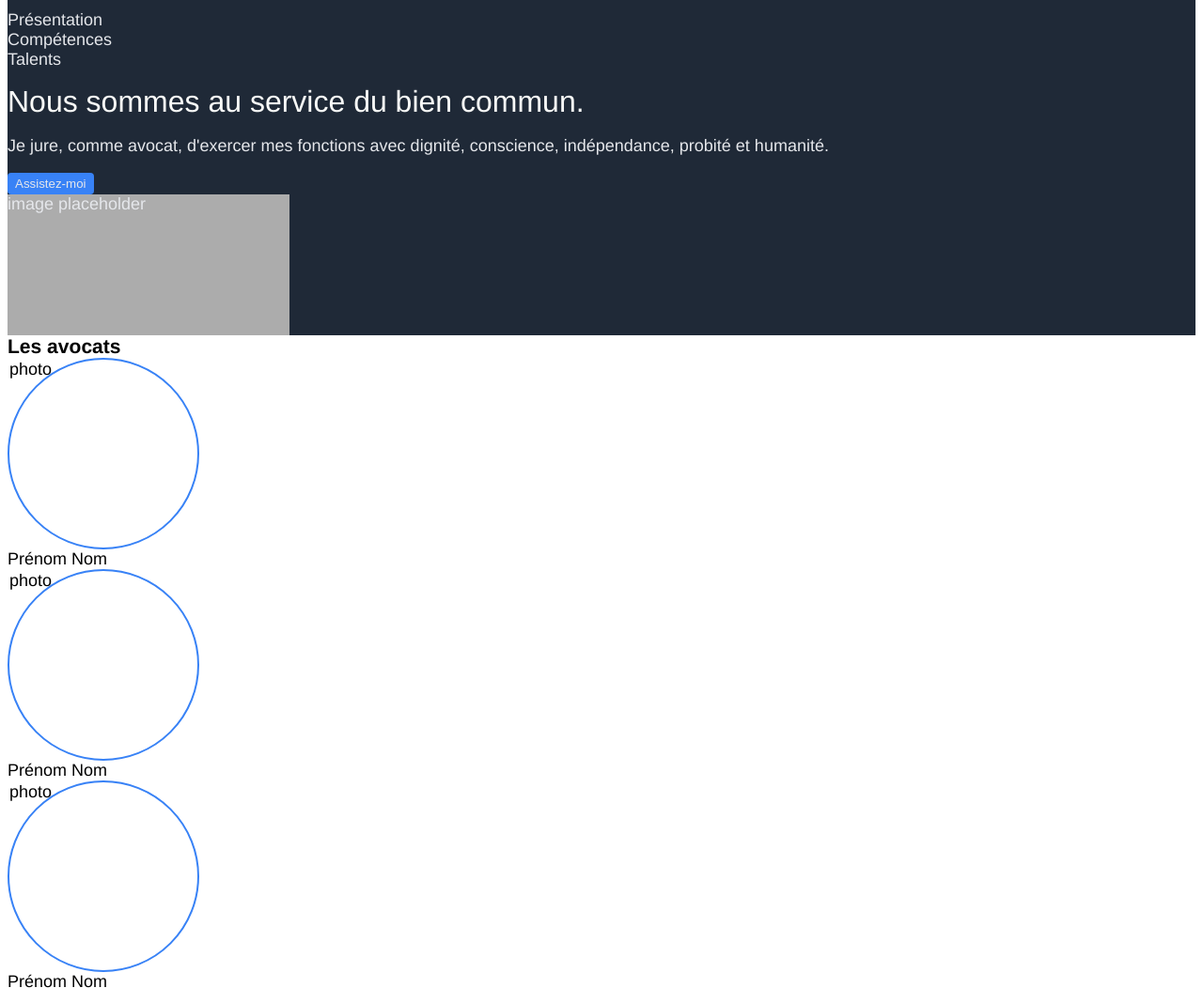
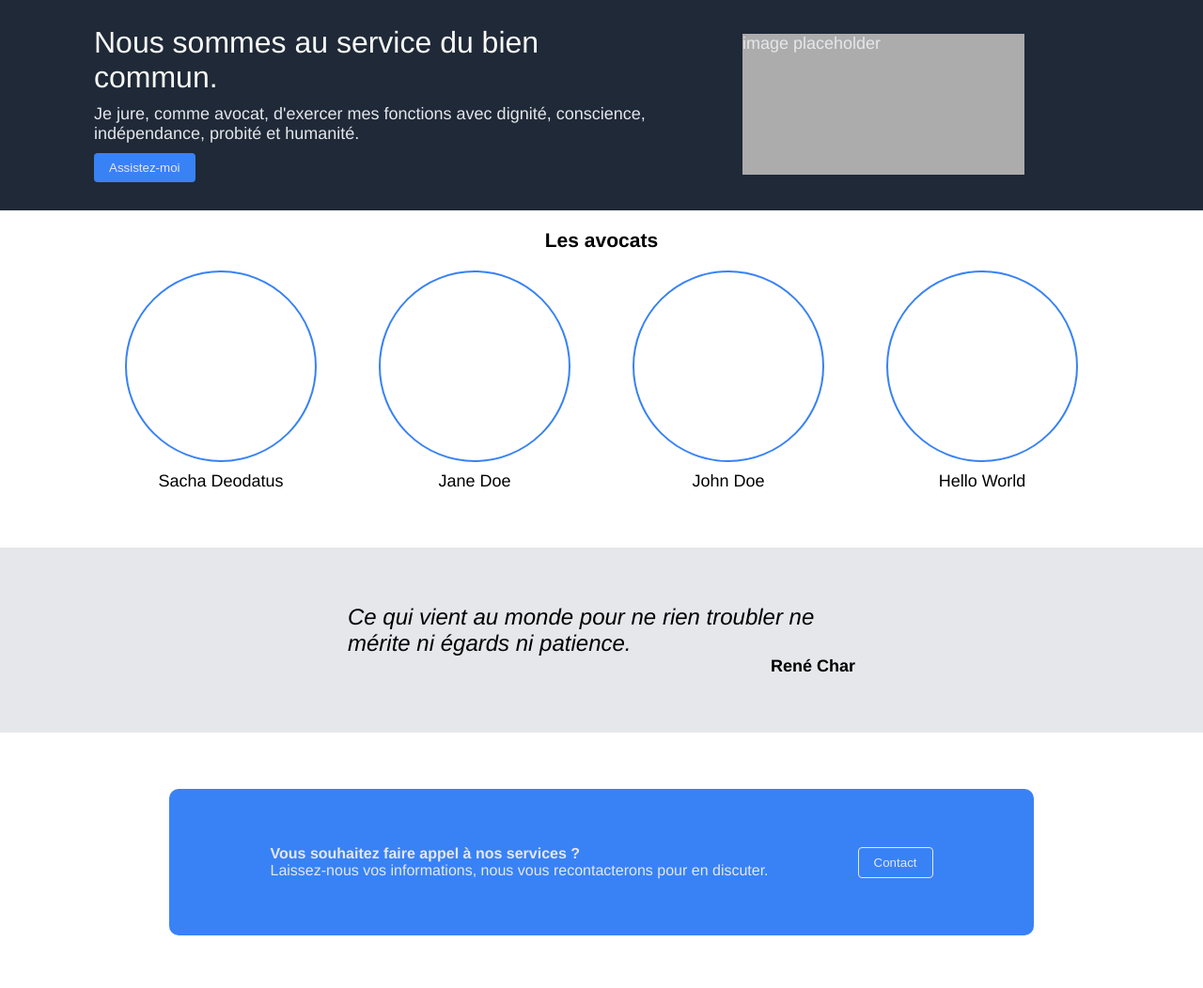
Before and after one commit to sacha-deodatus/odin-landing-page, a plain HTML site: page index.html in a window 1280 px wide. Shown: the part 56-1108 px from the top of the page at 94% size. Drawn offline with Linux system fonts and the light colour scheme.

Commit message:
Style the page to its final design

```diff
--- a/index.html
+++ b/index.html
@@ -18,41 +18,51 @@
             </ul>
         </div>
         <div class="presentation">
+            <div class="left-side">
                 <h2>Nous sommes au service du bien commun.</h2>
                 <p>Je jure, comme avocat, d'exercer mes fonctions avec dignité, conscience, indépendance, probité et humanité.</p>
                 <button>Assistez-moi</button>
-            <div>image placeholder</div>
+            </div>
+            <div class="right-side">
+                <div class="placeholder">image placeholder</div>
+            </div>
         </div>
     </header>
 
     <div class="equipe">
         <h3>Les avocats</h3>
+        <div class="liste-avocats">
             <div class="avocat">
-            <div class="photo">photo</div>
-            <div>Prénom Nom</div>
+                <div class="photo"></div>
+                <div class="nom">Sacha Deodatus</div>
             </div>
             <div class="avocat">
-            <div class="photo">photo</div>
-            <div>Prénom Nom</div>
+                <div class="photo"></div>
+                <div class="nom">Jane Doe</div>
             </div>
             <div class="avocat">
-            <div class="photo">photo</div>
-            <div>Prénom Nom</div>
+                <div class="photo"></div>
+                <div class="nom">John Doe</div>
             </div>
             <div class="avocat">
-            <div class="photo">photo</div>
-            <div>Prénom Nom</div>
+                <div class="photo"></div>
+                <div class="nom">Hello World</div>
+            </div>
         </div>
     </div>
 
     <div class="citation">
+        <div class="texte-citation">
             <p>Ce qui vient au monde pour ne rien troubler ne mérite ni égards ni patience.</p>
             <p class="signature">René Char</p>
         </div>
+    </div>
 
     <div class="contact">
+        <div class="left-side">
             <p class="titre">Vous souhaitez faire appel à nos services ?</p>
             <p>Laissez-nous vos informations, nous vous recontacterons pour en discuter.</p>
+        </div>
         <button>Contact</button>
     </div>
 
--- a/style.css
+++ b/style.css
@@ -18,7 +18,8 @@ body {
 
 h1,
 h2,
-h3 {
+h3,
+p {
     margin: 0;
 }
 
@@ -28,13 +29,17 @@ footer {
     background-color: #1f2937;
 }
 
+body {
+    margin: 0;
+}
+
 /*Boutons */
 button {
     background-color: #3882f6;
     color: #e5e7eb;
     border: 0;
     border-radius: 4px;
-    padding: 4px 8px;
+    padding: 8px 16px;
 }
 
 .contact button {
@@ -45,7 +50,13 @@ button:hover {
     background-color: #66a0ff;
 }
 
-/* Navbar */
+/* Header */
+header {
+    display: flex;
+    flex-direction: column;
+}
+
+    /* Navbar */
 header a {
     text-decoration: none;
     color: #e5e7eb;
@@ -61,7 +72,25 @@ header ul {
     padding: 0;
 }
 
-/* Présentation */
+h1 {
+    margin-top: 5px;
+}
+
+.navbar {
+    /* Rapprocher ul de h1 en réduisant la taille de la fenêtre */
+    width: 1080px;
+    display: flex;
+    align-self: center;
+    justify-content: baseline;
+}
+
+.navbar ul {
+    display: flex;
+    gap: 24px;
+    margin-left: auto;
+}
+
+    /* Présentation */
 .presentation h2 {
     color: #f9faf8;
     font-size: 32px;
@@ -71,17 +100,47 @@ header ul {
 .presentation {
     color: #e5e7eb;
     font-size: 18px;
+    width: 1080px;
+    display: flex;
+    align-self: center;
+    padding: 30px 0px;
 }
 
-.presentation div {
+.presentation .left-side {
+    width: 600px;
+}
+
+.presentation .left-side h2,
+.presentation .left-side p {
+    margin-bottom: 10px;
+}
+
+.presentation .right-side {
+    display: flex;
+    flex: 1;
+}
+
+.presentation .placeholder {
     background-color: #acacac;
     height: 150px;
     width: 300px;
+    margin: auto;
 }
 
 /* Equipe */
 .equipe {
     font-size: 18px;
+    display: flex;
+    flex-direction: column;
+    align-items: center;
+    margin: 20px 0px;
+}
+
+.liste-avocats {
+    display: flex;
+    width: 1080px;
+    justify-content: space-around;
+    margin-top: 20px;
 }
 
 .photo {
@@ -91,37 +150,68 @@ header ul {
     height: 200px;
 }
 
+.nom {
+    text-align: center;
+    margin-top: 10px;
+}
+
 /* Citation */
 .citation {
     background-color: #e5e7eb;
     font-size: 24px;
     font-style: italic;
+    display: flex;
+    justify-content: center;
+    align-items: center;
+    padding: 60px;
+    margin: 60px 0px;
+}
+
+.texte-citation {
+    width: 540px;
+    flex: 0 0 auto;
 }
 
 .citation .signature {
     font-style: normal;
     font-size: 18px;
     font-weight: bold;
+    text-align: end;
 }
 
 /* Contact */
 .contact {
     background-color: #3882f6;
     color: #e5e7eb;
+    width: 800px;
+    margin: 60px auto;
+    padding: 60px;
+    border-radius: 10px;
+    display: flex;
+    justify-content: space-around;
+    align-items: center;
 }
 
 .contact .titre {
     font-weight: bold;
 }
 
+.contact .left-side {
+    display: flex;
+    flex-direction: column;
+}
+
 /* Footer */
 footer {
     color: #e5e7eb;
+    text-align: center;
+    padding: 15px;
 }
 
 footer a {
     text-decoration: none;
     color: #e5e7eb;
+    margin-top: 10px;
 }
 
 footer a:hover {
```
Lines whose indentation alone changed are shown as unchanged.
